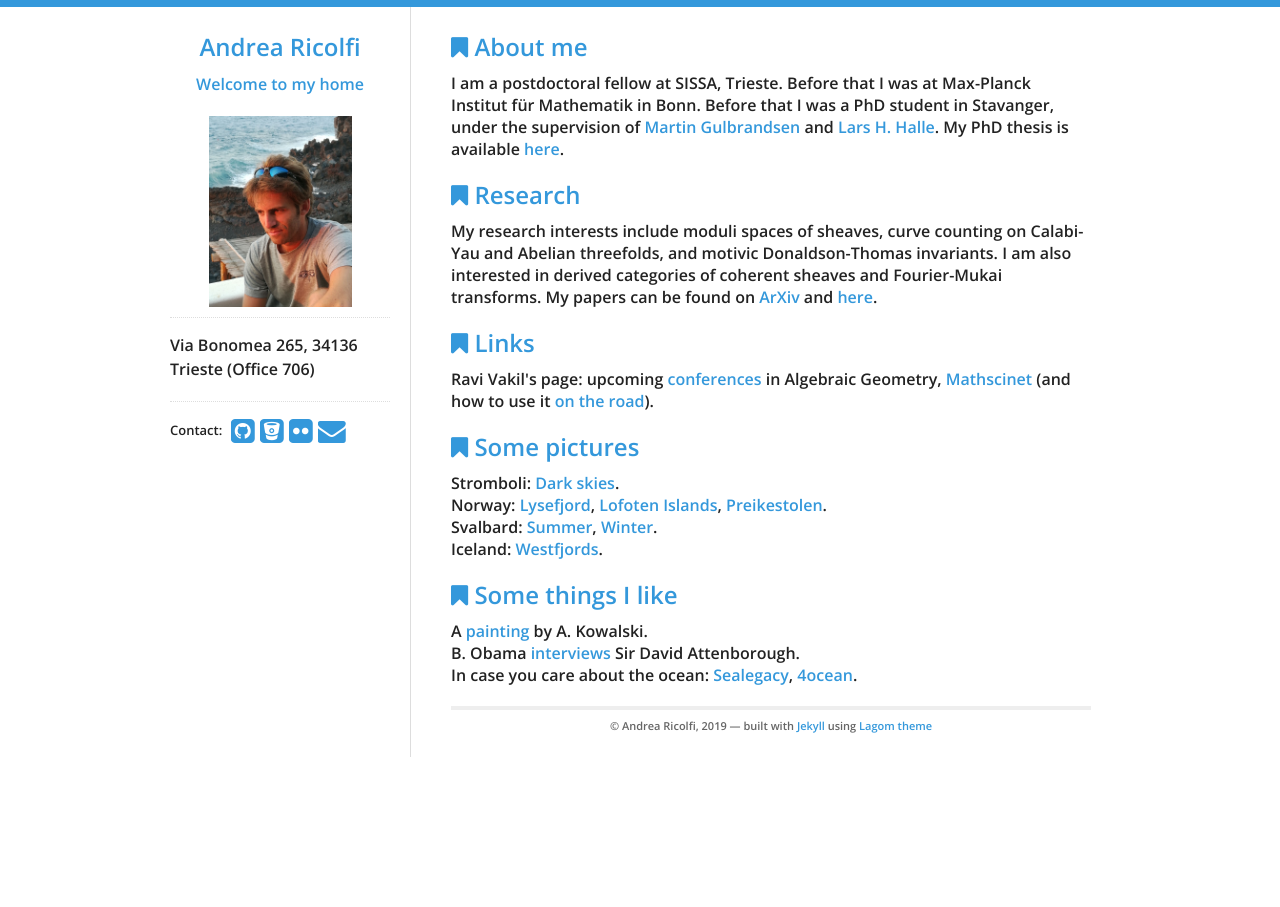
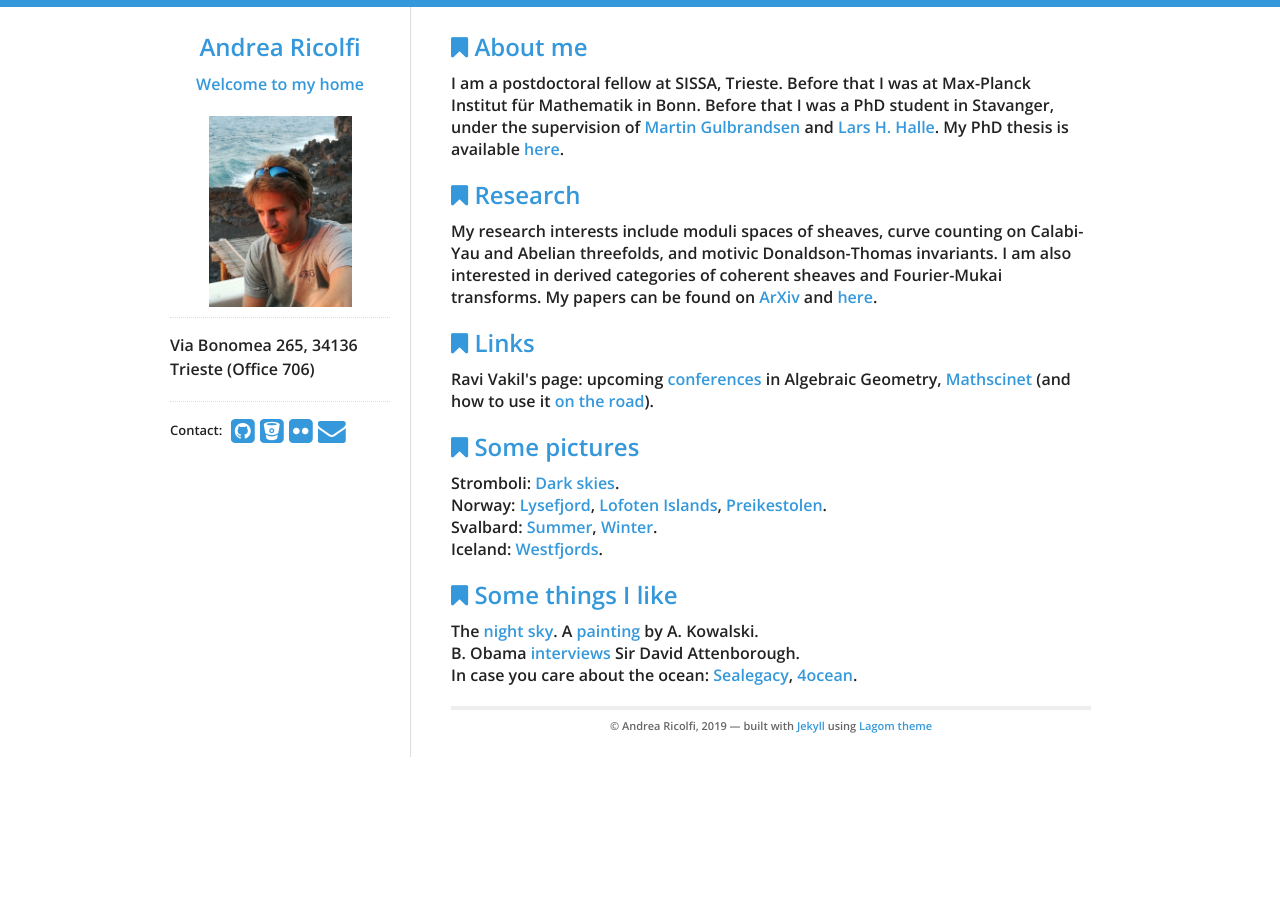
Before and after one commit to atricolfi/atricolfi.github.io, a Jekyll site: the page built from index.html, in a window 1280 px wide. Built offline with Jekyll 4.4.1, drawn with Linux system fonts in a browser that asks for light colours.

Commit message:
Update index.html
added Astronomer.html

```diff
--- a/index.html
+++ b/index.html
@@ -44,6 +44,7 @@ href="http://blogs.ams.org/beyondreviews/2015/04/28/using-mathscinet-at-home-or-
 <div id="home">
   <h2><i class="fa fa-bookmark"></i> Some things I like </h2>
 <p>
+  The <a href=Astronomer.html>night sky</a>.
   A <a href=kowalski.html>painting</a> by A. Kowalski. <br>
   B. Obama <a href="https://www.youtube.com/watch?v=NZtJ2ZGyvBI&t=0s">interviews</a>
 Sir David Attenborough.  <br>
```
